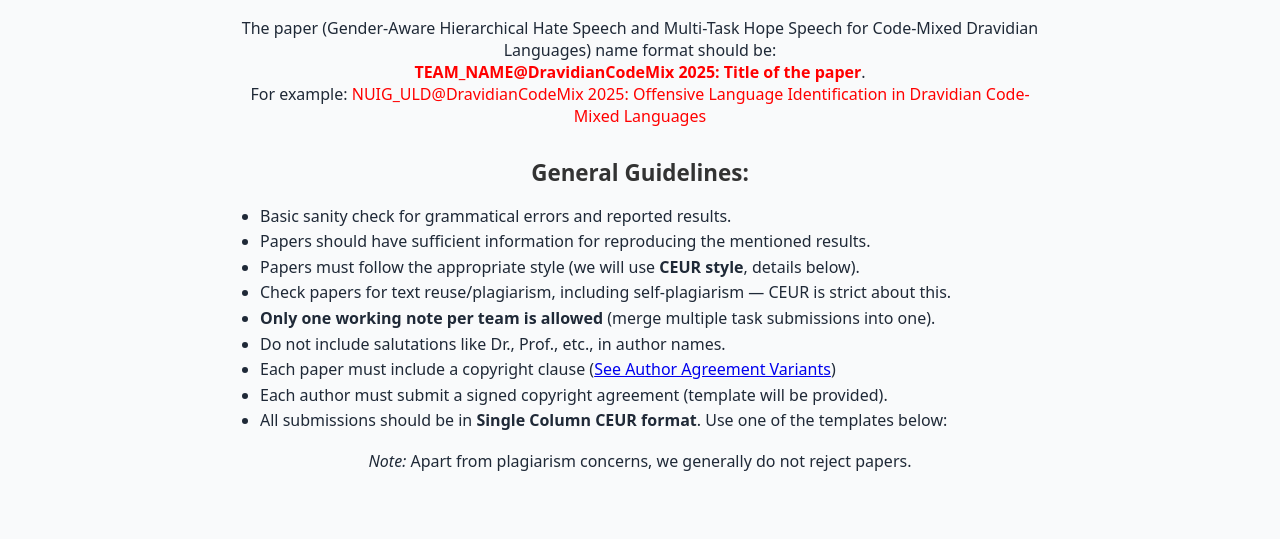
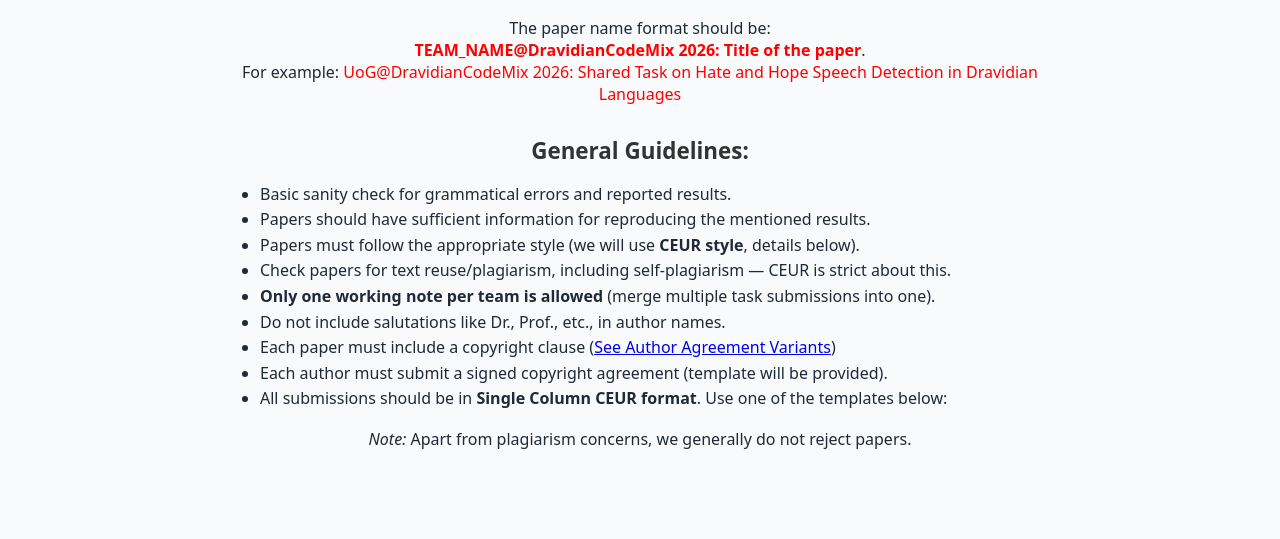
Before and after one commit to dravidian-codemix/DravidianCodeMix-2026, a plain HTML site: page submission.html in a window 1280 px wide. Shown: the part 209-748 px from the top of the page. Drawn offline with Linux system fonts and the light colour scheme.

Commit message:
Change submission year from 2025 to 2026
Updated the paper submission name format and example year.

```diff
--- a/submission.html
+++ b/submission.html
@@ -46,9 +46,10 @@
     <div class="container">
       <h4 class="section-title">Paper Submission</h4>
       <p>
-        The paper (Gender-Aware Hierarchical Hate Speech and Multi-Task Hope Speech for Code-Mixed Dravidian Languages) name format should be:<br>
-        <strong style="color: red;">TEAM_NAME@DravidianCodeMix 2025: Title of the paper</strong>.<br>
-        For example: <span style="color: red;">NUIG_ULD@DravidianCodeMix 2025: Offensive Language Identification in Dravidian Code-Mixed Languages</span>
+        The paper name format should be:<br>
+        <strong style="color: red;">TEAM_NAME@DravidianCodeMix 2026: Title of the paper</strong>.<br>
+        For example: <span style="color: red;">UoG@DravidianCodeMix 2026: Shared Task on Hate and Hope Speech Detection in Dravidian Languages
+</span>
       </p>
 
       <h1 class="subheading">General Guidelines:</h1>
```
